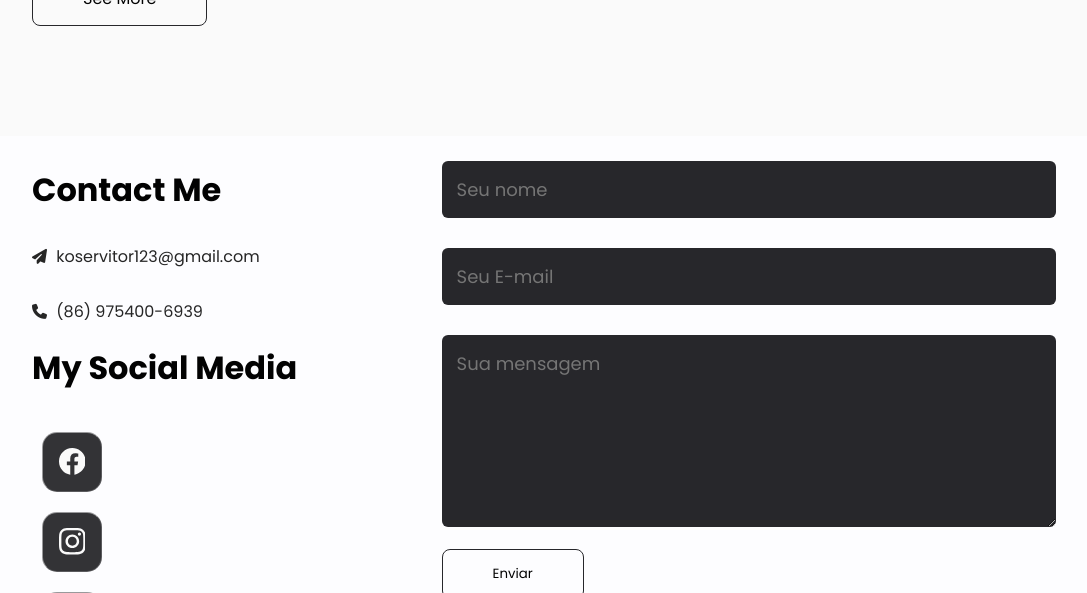
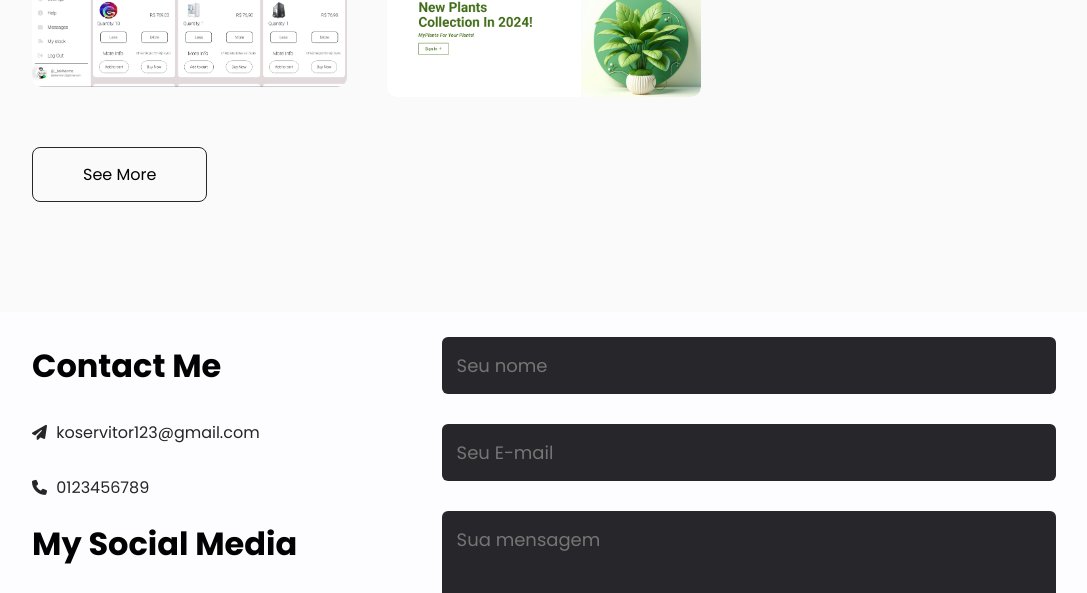
Before and after one commit to josevitor555/my-portfolio, a website built with Vite: page myportfolio/index.html in a window 1280 px wide. Shown: the part 2448-3041 px from the top of the page, without its empty margins (96-1183 px from the left). Built offline with nearby package versions, Linux system fonts and the light colour scheme.

Commit message:
New Atualization

```diff
--- a/myportfolio/index.html
+++ b/myportfolio/index.html
@@ -4,8 +4,8 @@
   <meta charset="UTF-8">
   <meta name="viewport" content="width=device-width, initial-scale=1.0">
 
-  <link rel="stylesheet" href="./assets/source/css/root.css">
-  <link rel="stylesheet" href="./assets/source/css/style.css">
+  <link rel="stylesheet" href="./source/css/root.css">
+  <link rel="stylesheet" href="./source/css/style.css">
 
   <link rel="stylesheet" href="https://cdnjs.cloudflare.com/ajax/libs/font-awesome/6.5.1/css/all.min.css">
   <link rel="stylesheet" href="https://cdn.jsdelivr.net/npm/boxicons@latest/css/boxicons.min.css">
@@ -29,7 +29,7 @@
       <div class="header-text">
         <p>Web Developer</p>
         <h1>Hi, My name is <span>José</span><br> Vitor and I Am from Brazil!</h1>
-        <a class="fancy" href="./assets/images/myProjectsImages/Meu currículo.pdf" download>
+        <a class="fancy" href="./images/myProjectsImages/Meu currículo.pdf" download>
           <span class="top-key"></span>
           <span class="text">Meu currículo</span>
           <span class="bottom-key-1"></span>
@@ -132,7 +132,7 @@
             <p>
               Um simples chatbot usando a API da OpenAI.
             </p>
-            <a target="_blank" href="https://github.com/josevitor555/LUNAAI3.0"><i class='bx bx-link-external'></i></a>
+            <a target="_blank" href="#"><i class='bx bx-link-external'></i></a>
           </div>
         </div>
         <div class="work">
@@ -140,9 +140,29 @@
           <div class="layer">
             <h3>VersaStore</h3>
             <p>
-              Um simples site que simula uma virine de uma loja;
+              Um simples site que simula uma virine de uma loja de informática.
             </p>
-            <a target="_blank" href="https://github.com/josevitor555/E-commerce_VersaStore3.0"><i class='bx bx-link-external'></i></a>
+            <a target="_blank" href="#"><i class='bx bx-link-external'></i></a>
+          </div>
+        </div>
+        <div class="work">
+          <img src="./assets/images/myProjectsImages/VersaStore2.png" alt="Image not found">
+          <div class="layer">
+            <h3>VersaStore</h3>
+            <p>
+              Um simples site que simula uma vitrine de uma loja informática.
+            </p>
+            <a target="_blank" href="#"><i class='bx bx-link-external'></i></a>
+          </div>
+        </div>
+        <div class="work">
+          <img src="./assets/images/myProjectsImages/myPlant.png" alt="Image not found">
+          <div class="layer">
+            <h3>VersaStore</h3>
+            <p>
+              Um simples site que simula uma vitrine de uma loja de plantas.
+            </p>
+            <a target="_blank" href="#"><i class='bx bx-link-external'></i></a>
           </div>
         </div>
       </div>
@@ -160,38 +180,14 @@
           </p>
           <p>
             <i class="fa-solid fa-phone"></i>
-            (86) 975400-6939
+            0123456789
           </p>
           <h1 class="sub-title">My Social Media</h1>
           <div class="social-icons">
-            <button>
-              <a href="#">
-                <svg viewBox="0 0 16 16" fill="currentColor" id="facebook">
-                  <path d="M16 8.049c0-4.446-3.582-8.05-8-8.05C3.58 0-.002 3.603-.002 8.05c0 4.017 2.926 7.347 6.75 7.951v-5.625h-2.03V8.05H6.75V6.275c0-2.017 1.195-3.131 3.022-3.131.876 0 1.791.157 1.791.157v1.98h-1.009c-.993 0-1.303.621-1.303 1.258v1.51h2.218l-.354 2.326H9.25V16c3.824-.604 6.75-3.934 6.75-7.951z"></path>
-                </svg>
-              </a>
-            </button>
-            <button>
-              <a href="#">
-                <svg xmlns="http://www.w3.org/2000/svg" viewBox="0 0 448 512" fill="currentColor" id="instagram">
-                  <path d="M224.1 141c-63.6 0-114.9 51.3-114.9 114.9s51.3 114.9 114.9 114.9S339 319.5 339 255.9 287.7 141 224.1 141zm0 189.6c-41.1 0-74.7-33.5-74.7-74.7s33.5-74.7 74.7-74.7 74.7 33.5 74.7 74.7-33.6 74.7-74.7 74.7zm146.4-194.3c0 14.9-12 26.8-26.8 26.8-14.9 0-26.8-12-26.8-26.8s12-26.8 26.8-26.8 26.8 12 26.8 26.8zm76.1 27.2c-1.7-35.9-9.9-67.7-36.2-93.9-26.2-26.2-58-34.4-93.9-36.2-37-2.1-147.9-2.1-184.9 0-35.8 1.7-67.6 9.9-93.9 36.1s-34.4 58-36.2 93.9c-2.1 37-2.1 147.9 0 184.9 1.7 35.9 9.9 67.7 36.2 93.9s58 34.4 93.9 36.2c37 2.1 147.9 2.1 184.9 0 35.9-1.7 67.7-9.9 93.9-36.2 26.2-26.2 34.4-58 36.2-93.9 2.1-37 2.1-147.8 0-184.8zM398.8 388c-7.8 19.6-22.9 34.7-42.6 42.6-29.5 11.7-99.5 9-132.1 9s-102.7 2.6-132.1-9c-19.6-7.8-34.7-22.9-42.6-42.6-11.7-29.5-9-99.5-9-132.1s-2.6-102.7 9-132.1c7.8-19.6 22.9-34.7 42.6-42.6 29.5-11.7 99.5-9 132.1-9s102.7-2.6 132.1 9c19.6 7.8 34.7 22.9 42.6 42.6 11.7 29.5 9 99.5 9 132.1s2.7 102.7-9 132.1z"/>
-                </svg>
-              </a>
-            </button>
-            <button>
-              <a href="#">
-                <svg xmlns="http://www.w3.org/2000/svg" viewBox="0 0 448 512" fill="currentColor" id="likedin">
-                  <path d="M416 32H31.9C14.3 32 0 46.5 0 64.3v383.4C0 465.5 14.3 480 31.9 480H416c17.6 0 32-14.5 32-32.3V64.3c0-17.8-14.4-32.3-32-32.3zM135.4 416H69V202.2h66.5V416zm-33.2-243c-21.3 0-38.5-17.3-38.5-38.5S80.9 96 102.2 96c21.2 0 38.5 17.3 38.5 38.5 0 21.3-17.2 38.5-38.5 38.5zm282.1 243h-66.4V312c0-24.8-.5-56.7-34.5-56.7-34.6 0-39.9 27-39.9 54.9V416h-66.4V202.2h63.7v29.2h.9c8.9-16.8 30.6-34.5 62.9-34.5 67.2 0 79.7 44.3 79.7 101.9V416z"/>
-                </svg>
-              </a>
-            </button>
-            <button>
-              <a href="#">
-                <svg xmlns="http://www.w3.org/2000/svg" viewBox="0 0 640 512" fill="currentColor" id="discord">
-                  <path d="M524.5 69.8a1.5 1.5 0 0 0 -.8-.7A485.1 485.1 0 0 0 404.1 32a1.8 1.8 0 0 0 -1.9 .9 337.5 337.5 0 0 0 -14.9 30.6 447.8 447.8 0 0 0 -134.4 0 309.5 309.5 0 0 0 -15.1-30.6 1.9 1.9 0 0 0 -1.9-.9A483.7 483.7 0 0 0 116.1 69.1a1.7 1.7 0 0 0 -.8 .7C39.1 183.7 18.2 294.7 28.4 404.4a2 2 0 0 0 .8 1.4A487.7 487.7 0 0 0 176 479.9a1.9 1.9 0 0 0 2.1-.7A348.2 348.2 0 0 0 208.1 430.4a1.9 1.9 0 0 0 -1-2.6 321.2 321.2 0 0 1 -45.9-21.9 1.9 1.9 0 0 1 -.2-3.1c3.1-2.3 6.2-4.7 9.1-7.1a1.8 1.8 0 0 1 1.9-.3c96.2 43.9 200.4 43.9 295.5 0a1.8 1.8 0 0 1 1.9 .2c2.9 2.4 6 4.9 9.1 7.2a1.9 1.9 0 0 1 -.2 3.1 301.4 301.4 0 0 1 -45.9 21.8 1.9 1.9 0 0 0 -1 2.6 391.1 391.1 0 0 0 30 48.8 1.9 1.9 0 0 0 2.1 .7A486 486 0 0 0 610.7 405.7a1.9 1.9 0 0 0 .8-1.4C623.7 277.6 590.9 167.5 524.5 69.8zM222.5 337.6c-29 0-52.8-26.6-52.8-59.2S193.1 219.1 222.5 219.1c29.7 0 53.3 26.8 52.8 59.2C275.3 311 251.9 337.6 222.5 337.6zm195.4 0c-29 0-52.8-26.6-52.8-59.2S388.4 219.1 417.9 219.1c29.7 0 53.3 26.8 52.8 59.2C470.7 311 447.5 337.6 417.9 337.6z"/>
-                </svg>
-              </a>
-            </button>
+            <a href="#facebook"><i class="fab fa-facebook"></i></a>
+            <a href="#instagram"><i class="fab fa-instagram"></i></a>
+            <a href="#linkedin"><i class="fab fa-linkedin"></i></a>
+            <a href="#discord"><i class="fab fa-discord"></i></a>
           </div>
         </div>
         <div class="contact-right">
@@ -206,12 +202,12 @@
     </div>
     <div class="copyright">
       <p>
-        Copyright <i class="fa-solid fa-copyright"></i> José Vitor. Made with <i class="fa-solid fa-heart"></i> by José Vitor
+        Copyright <i class="fa-solid fa-copyright"></i> José Vitor. Feito com <i class="fa-solid fa-heart"></i> por José Vitor
       </p>
     </div>
   </div>
-  <script src="./assets/source/js/tabContents.js"></script>
-  <script src="./assets/source/js/scroll.js"></script>
+  <script src="./source/js/tabContents.js"></script>
+  <script src="./source/js/scroll.js"></script>
   <!-- <script src="./assets/source/js/header.js"></script> -->
 </body>
 </html>
--- a/myportfolio/assets/source/css/style.css
+++ b/myportfolio/source/css/style.css
@@ -20,7 +20,7 @@
 #header {
   width: 100%;
   height: 100vh;
-  background-image: url("../../images/myImages/banner.png");
+  background-image: url("../../assets/images/myImages/banner.png");
   background-size: cover;
   background-position: center;
 }
@@ -417,61 +417,16 @@ button:hover {
 }
 .contact-left .social-icons {
   margin-top: 30px;
-  width: 100px;
+}
+.contact-left .social-icons a {
+  text-decoration: none;
+  font-size: 30px;
+  margin-right: 15px;
+  cursor: pointer;
+  color: #262626;
 }
 .contact-left .social-icons a:hover {
   color: #b54769;
-  transform: translateY(-5px);
-}
-button {
-  position: relative;
-  border: none;
-  margin: 10px;
-  background-color: transparent;
-}
-button a {
-  width: 60px;
-  height: 60px;
-  border-radius: 15px;
-  display: flex;
-  justify-content: center;
-  align-items: center;
-  border: 1px solid rgba(255, 255, 255, 0.5);
-  border-right: 1px solid rgba(255, 255, 255, 0.2);
-  border-bottom: 1px solid rgba(255, 255, 255, 0.2);
-  backdrop-filter: blur(2px);
-  transition: 0.5s;
-  overflow: hidden;
-  background: #333336;
-}
-button a::before {
-  content: '';
-  position: absolute;
-  top: 0;
-  left: 0;
-  width: 50px;
-  height: 100%;
-  background-color: rgba(255, 255, 255, 0.5);
-  transform: skewX(45deg) translateX(150px);
-  transition: 0.5s ease;
-}
-button a:hover::before {
-  transform: skewX(45deg) translateX(-150px);
-}
-button a svg {
-  width: 2em;
-}
-#facebook {
-  color: #fafafa;
-}
-#instagram {
-  color: #fafafa;
-}
-#likedin {
-  color: #fafafa;
-}
-#discord {
-  color: #fafafa;
 }
 .contact-left .btn.btn2 {
   display: inline-block;
@@ -507,6 +462,5 @@ button a svg {
 }
 body {
   height: auto;
-  background: var(--background-body);
   color: var(--text-color);
 }
```
Also changed, not shown: myportfolio/assets/images/myProjectsImages/myPlant.png (added), myportfolio/source/css/root.css (renamed from myportfolio/assets/source/css/root.css), myportfolio/source/js/header.js (renamed from myportfolio/assets/source/js/header.js), myportfolio/source/js/scroll.js (renamed from myportfolio/assets/source/js/scroll.js), myportfolio/source/js/tabContents.js (renamed from myportfolio/assets/source/js/tabContents.js).
